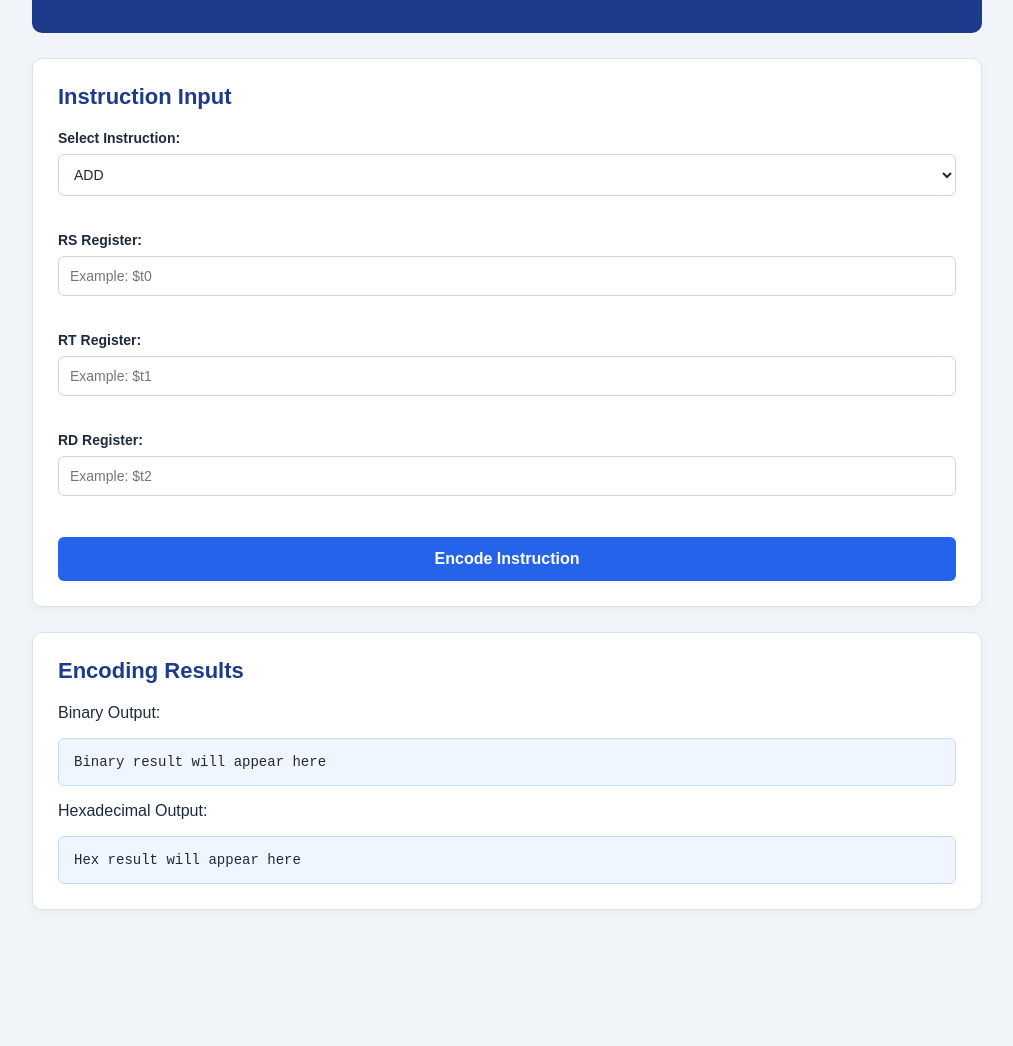
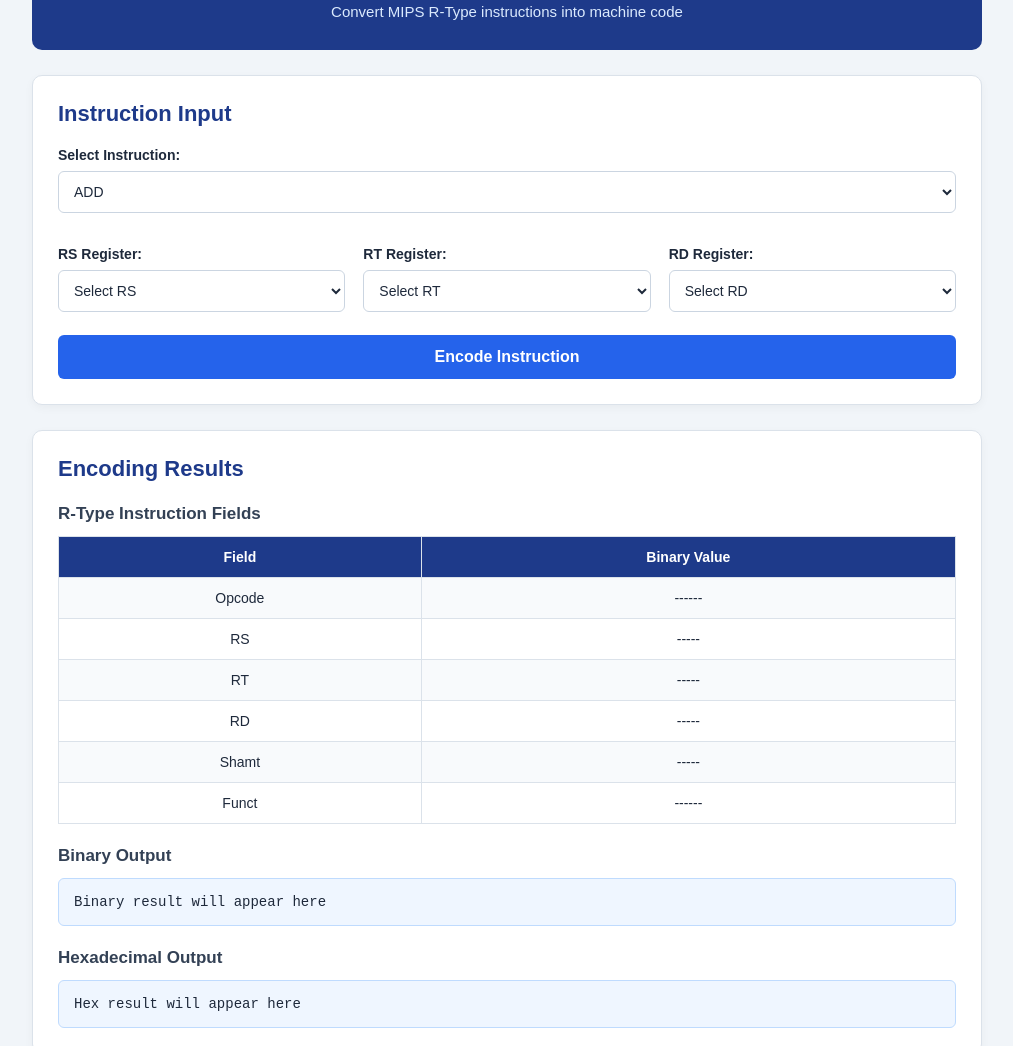
Before and after one commit to Uzair1503/CA-PROJECT, a plain HTML site: page index.html in a window 1280 px wide. Shown: the part 101-1147 px from the top of the page, without its empty margins (133-1146 px from the left). Before the commit the page ends 1066 px from the top, so only its background shows below. Drawn offline with Linux system fonts and the light colour scheme.

Commit message:
Update index.html

```diff
--- a/index.html
+++ b/index.html
@@ -14,6 +14,7 @@
     <!-- Header Section -->
     <header>
         <h1>MIPS R-Type Instruction Encoder</h1>
+        <p>Convert MIPS R-Type instructions into machine code</p>
     </header>
 
     <!-- Input Area -->
@@ -29,35 +30,116 @@
             <option value="slt">SLT</option>
         </select>
 
-        <br><br>
+        <div class="register-inputs">
 
-        <label for="rs">RS Register:</label>
-        <input type="text" id="rs" placeholder="Example: $t0">
+            <div>
+                <label for="rs">RS Register:</label>
+                <select id="rs">
+                    <option value="">Select RS</option>
+                    <option>$zero</option>
+                    <option>$t0</option>
+                    <option>$t1</option>
+                    <option>$t2</option>
+                    <option>$t3</option>
+                    <option>$s0</option>
+                    <option>$s1</option>
+                    <option>$s2</option>
+                    <option>$a0</option>
+                    <option>$a1</option>
+                    <option>$a2</option>
+                </select>
+            </div>
 
-        <br><br>
+            <div>
+                <label for="rt">RT Register:</label>
+                <select id="rt">
+                    <option value="">Select RT</option>
+                    <option>$zero</option>
+                    <option>$t0</option>
+                    <option>$t1</option>
+                    <option>$t2</option>
+                    <option>$t3</option>
+                    <option>$s0</option>
+                    <option>$s1</option>
+                    <option>$s2</option>
+                    <option>$a0</option>
+                    <option>$a1</option>
+                    <option>$a2</option>
+                </select>
+            </div>
 
-        <label for="rt">RT Register:</label>
-        <input type="text" id="rt" placeholder="Example: $t1">
+            <div>
+                <label for="rd">RD Register:</label>
+                <select id="rd">
+                    <option value="">Select RD</option>
+                    <option>$zero</option>
+                    <option>$t0</option>
+                    <option>$t1</option>
+                    <option>$t2</option>
+                    <option>$t3</option>
+                    <option>$s0</option>
+                    <option>$s1</option>
+                    <option>$s2</option>
+                    <option>$a0</option>
+                    <option>$a1</option>
+                    <option>$a2</option>
+                </select>
+            </div>
 
-        <br><br>
+        </div>
 
-        <label for="rd">RD Register:</label>
-        <input type="text" id="rd" placeholder="Example: $t2">
-
-        <br><br>
-
-        <button type="button">Encode Instruction</button>
+        <button type="button" id="encodeButton">
+            Encode Instruction
+        </button>
     </section>
 
     <!-- Result Area -->
     <section class="result-area">
         <h2>Encoding Results</h2>
 
-        <p>Binary Output:</p>
-        <div class="output">Binary result will appear here</div>
+        <div class="field-results">
+            <h3>R-Type Instruction Fields</h3>
 
-        <p>Hexadecimal Output:</p>
-        <div class="output">Hex result will appear here</div>
+            <table>
+                <tr>
+                    <th>Field</th>
+                    <th>Binary Value</th>
+                </tr>
+                <tr><td>Opcode</td><td id="opcode">------</td></tr>
+                <tr><td>RS</td><td id="rsResult">-----</td></tr>
+                <tr><td>RT</td><td id="rtResult">-----</td></tr>
+                <tr><td>RD</td><td id="rdResult">-----</td></tr>
+                <tr><td>Shamt</td><td id="shamt">-----</td></tr>
+                <tr><td>Funct</td><td id="funct">------</td></tr>
+            </table>
+        </div>
+
+        <h3>Binary Output</h3>
+        <div class="output" id="binaryOutput">
+            Binary result will appear here
+        </div>
+
+        <h3>Hexadecimal Output</h3>
+        <div class="output" id="hexOutput">
+            Hex result will appear here
+        </div>
+    </section>
+
+    <!-- Function Code Reference -->
+    <section class="reference-area">
+        <h2>R-Type Function Code Reference</h2>
+
+        <table>
+            <tr>
+                <th>Instruction</th>
+                <th>Function Code</th>
+            </tr>
+            <tr><td>ADD</td><td>100000</td></tr>
+            <tr><td>SUB</td><td>100010</td></tr>
+            <tr><td>AND</td><td>100100</td></tr>
+            <tr><td>OR</td><td>100101</td></tr>
+            <tr><td>SLT</td><td>101010</td></tr>
+        </table>
     </section>
 
 </body>
```
